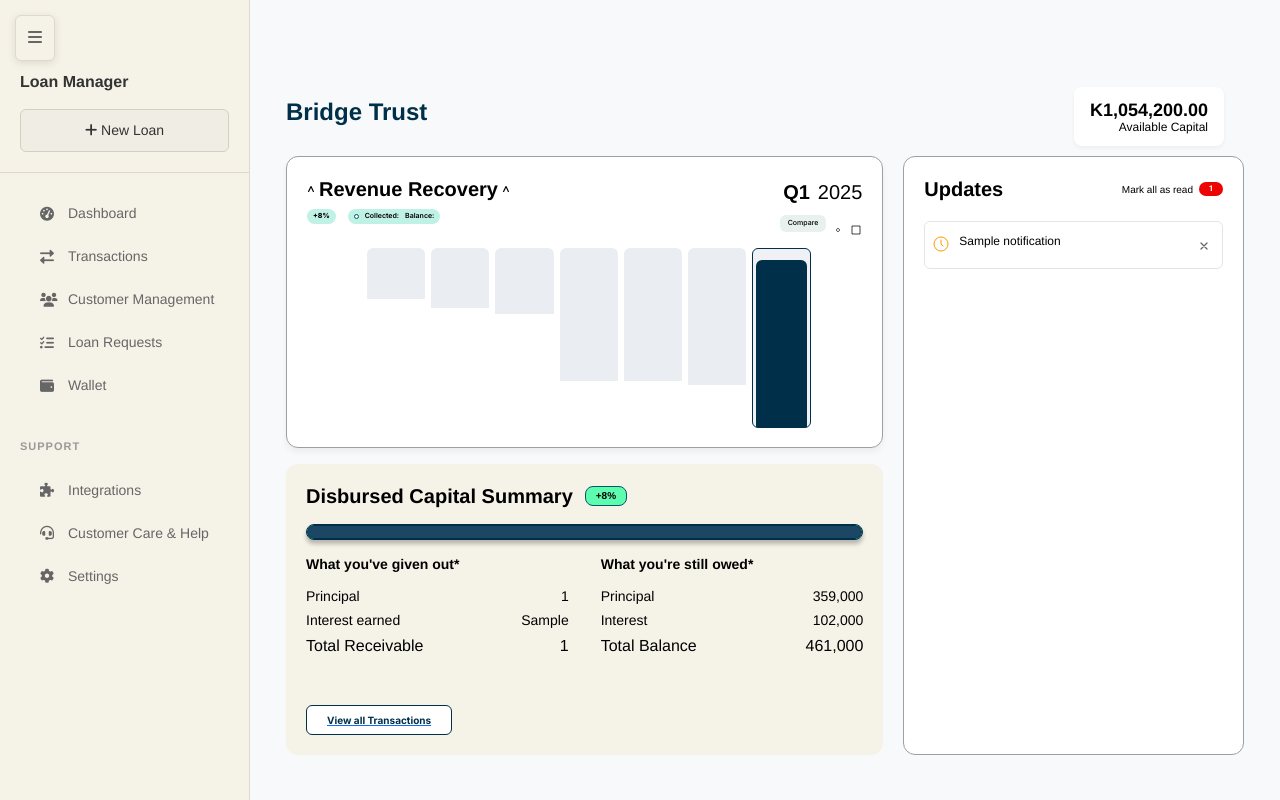
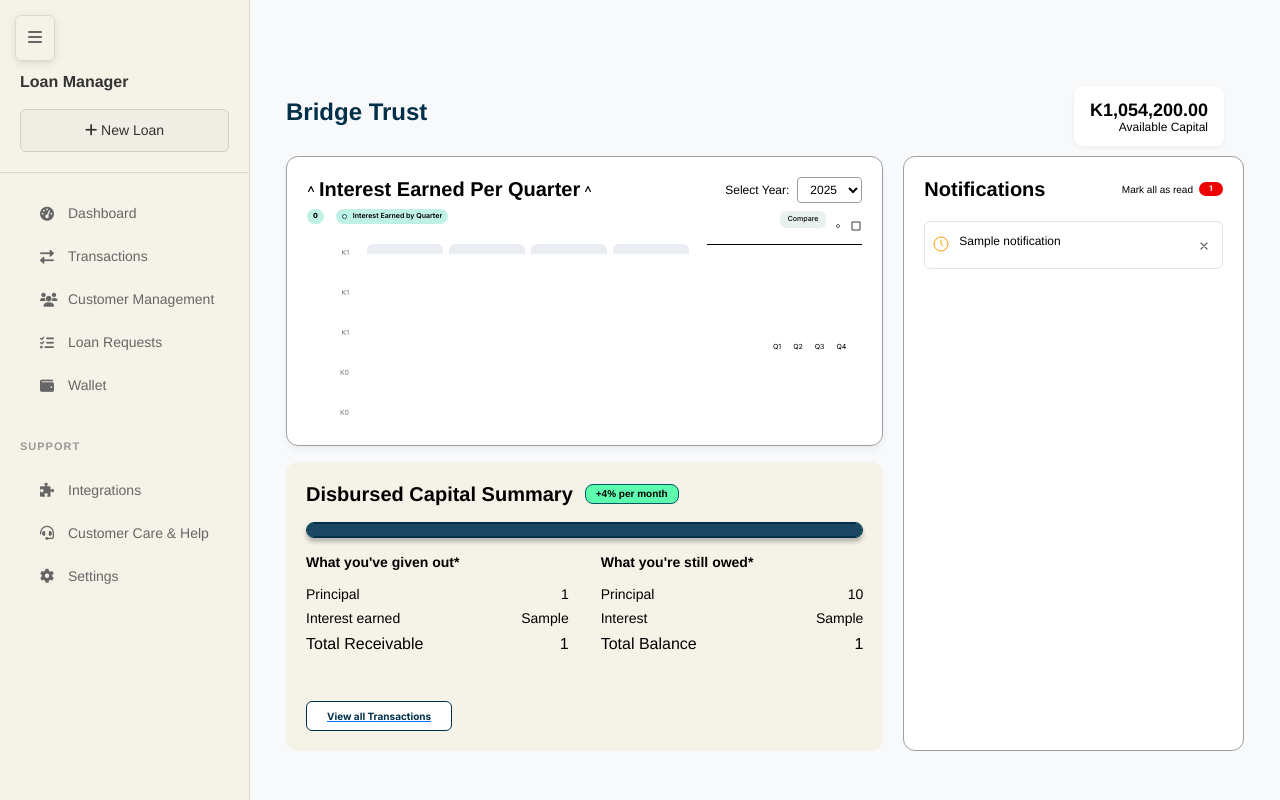
Before and after one commit to TheLeeshibnobi/bridgetrust_prototype, a Flask app: template templates/home.html in a window 1280 px wide. Run offline with Flask 3, Linux system fonts and the light colour scheme; the template is opened without the code that fills it: most values are stand-ins (such as "Sample title", 1, 10 or a date in 2020); parts of the project's set-up code (start-up, migrations or seed data) failed here and were passed over; some libraries are stand-ins or nearby versions; some web fonts are replaced.

Commit message:
created the bar chart to be dynamic with data from the database

```diff
--- a/loans.py
+++ b/loans.py
@@ -1382,7 +1382,3 @@ class Loans:
         # Create DataFrame
         loan_df = pd.DataFrame(rows, columns=columns)
         return loan_df
-
-
-test = Loans()
-print(test.get_repayment_summary('54317b45-edcd-4796-aaa2-a99f7e1efccb'))
--- a/main.py
+++ b/main.py
@@ -116,11 +116,13 @@ def login():
 
 @app.route('/home')
 def home():
-
     # Check if user is logged in and has a user type
     if 'email' not in session or 'user_type' not in session:
         flash('Please log in to access this page.', 'error')
         return redirect(url_for('login'))
+
+    # Get the year from query parameters, default to current year
+    selected_year = request.args.get('year', default=2025, type=int)
 
     home_manager = Home()
     notification_manager = Notifications()
@@ -128,13 +130,55 @@ def home():
     interest_earned = home_manager.interest_earned()
     total_receivables = home_manager.total_receivables()
     notifications = notification_manager.load_notifications()
+    interest_per_quarter = home_manager.interest_per_quarter(selected_year)
+    nominal_rate = home_manager.get_nominal_rate()
+    outstanding_principal_balance = home_manager.total_loan_disbursed() - home_manager.total_principal_repaid()
+
+    # calaculate expected interest
+    df = home_manager.get_repayment_summary_all()
+    total_expected_interest = df['Interest'].sum()
+
+    outstanding_interest = total_expected_interest - float(home_manager.total_interest_paid())
+    if outstanding_interest < 0:
+        outstanding_interest = 0  # just in case overpaid or rounding
+
+    total_owed = outstanding_principal_balance + outstanding_interest
 
     return render_template('home.html',
                            total_principal_given=total_principal_given,
+                           nominal_rate = nominal_rate,
                            interest_earned=interest_earned,
                            total_receivables=total_receivables,
-                           notifications = notifications
-                           )
+                           notifications=notifications,
+                           interest_per_quarter=interest_per_quarter,
+                           outstanding_principal_balance  = outstanding_principal_balance,
+                           outstanding_interest = outstanding_interest,
+                           total_owed = total_owed,
+                           selected_year=selected_year)
+
+
+@app.route('/get_interest_data/<int:year>')
+def get_interest_data(year):
+    """API endpoint to get interest data for a specific year"""
+    if 'email' not in session or 'user_type' not in session:
+        return jsonify({'error': 'Unauthorized'}), 401
+
+    try:
+        home_manager = Home()
+        interest_per_quarter = home_manager.interest_per_quarter(year)
+
+        if interest_per_quarter is None:
+            return jsonify({'error': 'Failed to fetch data'}), 500
+
+        return jsonify({
+            'success': True,
+            'data': interest_per_quarter,
+            'year': year
+        })
+
+    except Exception as e:
+        print(f"Error fetching interest data: {e}")
+        return jsonify({'error': 'Internal server error'}), 500
 
 
 
--- a/templates/home.html
+++ b/templates/home.html
@@ -190,6 +187,20 @@
         margin-bottom: 4px;
     }
 
+    .period-display label {
+        font-weight: 500;
+        color: #000000;
+        font-size: 12px;
+    }
+
+    .period-display select {
+        padding: 4px 8px;
+        border: 1px solid #9ca0a4;
+        border-radius: 4px;
+        font-size: 12px;
+        background-color: #ffffff;
+    }
+
     .quarter-text {
         font-weight: 700;
         color: #000000;
@@ -265,41 +276,16 @@
 
     .bar {
         position: relative;
-        width: 12%;
+        width: 23%;
         background-color: #eaedf1;
         border-radius: 6px 6px 0 0;
         align-self: stretch;
         transition: height 0.3s ease;
+        min-height: 10px;
     }
 
-    .bar:nth-child(1) { height: 28.88%; }
-    .bar:nth-child(2) { height: 33.88%; }
-    .bar:nth-child(3) { height: 37.22%; }
-    .bar:nth-child(4) { height: 74.44%; }
-    .bar:nth-child(5) { height: 74.44%; }
-    .bar:nth-child(6) { height: 76.66%; }
-    .bar:nth-child(7) { height: 93.33%; background-color: #e9edf0; }
-
-    .bar-highlighted {
-        position: relative;
-        width: 12%;
-        height: 100%;
-        background-color: #eff1f5;
-        border-radius: 6px;
-        border: 1px solid #003049;
-        align-self: stretch;
-        display: flex;
-        align-items: flex-end;
-        justify-content: center;
-    }
-
-    .bar-highlighted::after {
-        content: '';
-        position: relative;
-        width: 90%;
-        height: 93.33%;
+    .bar.highlighted {
         background-color: #003049;
-        border-radius: 6px 6px 0 0;
     }
 
     .y-axis {
@@ -859,7 +817,7 @@
                                 <svg class="arrow-icon" viewBox="0 0 10 10" fill="none" xmlns="http://www.w3.org/2000/svg">
                                     <path d="M2 8L5 2L8 8" stroke="#000" stroke-width="1.5" stroke-linecap="round" stroke-linejoin="round"/>
                                 </svg>
-                                <h2 class="card-title">Revenue Recovery</h2>
+                                <h2 class="card-title">Interest Earned Per Quarter</h2>
                                 <svg class="arrow-icon" viewBox="0 0 10 10" fill="none" xmlns="http://www.w3.org/2000/svg">
                                     <path d="M2 8L5 2L8 8" stroke="#000" stroke-width="1.5" stroke-linecap="round" stroke-linejoin="round"/>
                                 </svg>
@@ -867,19 +825,23 @@
                         </div>
                         <div class="metrics-row">
                             <div class="percentage-badge">
-                                <p class="percentage-text">+8%</p>
+                                <p class="percentage-text" id="growth-percentage">+0%</p>
                             </div>
                             <div class="legend">
                                 <div class="legend-dot"></div>
-                                <p class="legend-text">Collected:</p>
-                                <p class="legend-text">Balance:</p>
+                                <p class="legend-text">Interest Earned by Quarter</p>
                             </div>
                         </div>
                     </div>
                     <div class="card-controls">
                         <div class="period-display">
-                            <p class="quarter-text">Q1</p>
-                            <p class="year-text">2025</p>
+                            <label for="year-select">Select Year:</label>
+                            <select id="year-select" name="year" onchange="updateChart()">
+                                <option value="2025" {{ 'selected' if selected_year == 2025 else '' }}>2025</option>
+                                <option value="2024" {{ 'selected' if selected_year == 2024 else '' }}>2024</option>
+                                <option value="2023" {{ 'selected' if selected_year == 2023 else '' }}>2023</option>
+                                <option value="2022" {{ 'selected' if selected_year == 2022 else '' }}>2022</option>
+                            </select>
                         </div>
                         <div class="control-buttons">
                             <button class="compare-btn">Compare</button>
@@ -898,17 +860,22 @@
                 </div>
 
                 <div class="chart-container">
+                    <div class="chart-loading" id="chart-loading" style="display: none;">
+                        <div class="loading-spinner"></div>
+                    </div>
                     <div class="chart-wrapper">
-                        <div class="y-axis"></div>
-                        <div class="chart-bars">
-                            <div class="bar"></div>
-                            <div class="bar"></div>
-                            <div class="bar"></div>
-                            <div class="bar"></div>
-                            <div class="bar"></div>
-                            <div class="bar"></div>
-                            <div class="bar-highlighted"></div>
+                        <div class="y-axis" id="y-axis">
+                            <!-- Y-axis labels will be populated by JavaScript -->
                         </div>
+                        <div class="chart-bars" id="chart-bars">
+                            <!-- Bars will be populated by JavaScript -->
+                        </div>
+                    </div>
+                    <div class="x-axis">
+                        <div class="x-axis-label">Q1</div>
+                        <div class="x-axis-label">Q2</div>
+                        <div class="x-axis-label">Q3</div>
+                        <div class="x-axis-label">Q4</div>
                     </div>
                 </div>
             </div>
@@ -917,7 +884,7 @@
                 <div class="summary-header">
                     <h2 class="summary-title">Disbursed Capital Summary</h2>
                     <div class="growth-badge">
-                        <p class="growth-text">+8%</p>
+                        <p class="growth-text">+{{nominal_rate}}% per month</p>
                     </div>
                 </div>
 
@@ -947,15 +914,15 @@
                         <h3 class="column-title">What you're still owed*</h3>
                         <div class="summary-row">
                             <p class="summary-label">Principal</p>
-                            <p class="summary-value">359,000</p>
+                            <p class="summary-value">{{outstanding_principal_balance}}</p>
                         </div>
                         <div class="summary-row">
                             <p class="summary-label">Interest</p>
-                            <p class="summary-value">102,000</p>
+                            <p class="summary-value">{{outstanding_interest }}</p>
                         </div>
                         <div class="summary-row">
                             <p class="summary-total-label">Total Balance</p>
-                            <p class="summary-total-value">461,000</p>
+                            <p class="summary-total-value">{{total_owed}}</p>
                         </div>
                     </div>
                 </div>
@@ -970,7 +937,7 @@
 
         <aside class="updates-sidebar">
             <div class="updates-header">
-                <h2 class="updates-title">Updates</h2>
+                <h2 class="updates-title">Notifications</h2>
                 <div class="updates-controls">
                     <button class="mark-read-btn">Mark all as read</button>
                     <div class="notification-count">
@@ -1035,6 +1002,148 @@
 </div>
 
 <script>
+// Store the current interest data
+let currentInterestData = {{ interest_per_quarter | tojson }};
+
+// Chart configuration
+const chartConfig = {
+    colors: {
+        default: '#eaedf1',
+        highlighted: '#003049'
+    }
+};
+
+// Initialize the chart on page load
+document.addEventListener('DOMContentLoaded', function() {
+    renderChart(currentInterestData);
+});
+
+function formatCurrency(amount) {
+    return 'K' + parseFloat(amount).toLocaleString('en-US', {
+        minimumFractionDigits: 0,
+        maximumFractionDigits: 0
+    });
+}
+
+function calculateGrowthPercentage(data) {
+    const values = Object.values(data);
+    const total = values.reduce((sum, val) => sum + val, 0);
+
+    // Simple growth calculation - you can modify this logic based on your needs
+    const average = total / 4;
+    const lastQuarter = values[3]; // Q4
+
+    if (average === 0) return 0;
+    const growth = ((lastQuarter - average) / average * 100).toFixed(0);
+    return growth > 0 ? `+${growth}%` : `${growth}%`;
+}
+
+function renderChart(data) {
+    const chartBars = document.getElementById('chart-bars');
+    const yAxis = document.getElementById('y-axis');
+    const growthElement = document.getElementById('growth-percentage');
+
+    if (!chartBars || !yAxis || !data) {
+        console.error('Chart elements not found or data is null');
+        return;
+    }
+
+    // Clear existing content
+    chartBars.innerHTML = '';
+    yAxis.innerHTML = '';
+
+    // Get values and find max for scaling
+    const quarters = ['first quarter', 'second quarter', 'third quarter', 'fourth quarter'];
+    const values = quarters.map(q => data[q] || 0);
+    const maxValue = Math.max(...values, 1); // Ensure at least 1 to avoid division by zero
+
+    // Create Y-axis labels (5 levels)
+    const yAxisLevels = 5;
+    for (let i = 0; i < yAxisLevels; i++) {
+        const value = (maxValue / (yAxisLevels - 1)) * (yAxisLevels - 1 - i);
+        const label = document.createElement('div');
+        label.className = 'y-axis-label';
+        label.textContent = formatCurrency(value);
+        yAxis.appendChild(label);
+    }
+
+    // Create bars
+    quarters.forEach((quarter, index) => {
+        const value = values[index];
+        const height = maxValue > 0 ? (value / maxValue) * 100 : 10;
+
+        const bar = document.createElement('div');
+        bar.className = 'bar';
+        bar.style.height = `${Math.max(height, 5)}%`; // Minimum 5% height for visibility
+
+        // Highlight the bar with highest value
+        if (value === Math.max(...values) && value > 0) {
+            bar.classList.add('highlighted');
+        }
+
+        // Add hover effect with value display
+        bar.title = `${quarter.charAt(0).toUpperCase() + quarter.slice(1)}: ${formatCurrency(value)}`;
+
+        chartBars.appendChild(bar);
+    });
+
+    // Update growth percentage
+    if (growthElement) {
+        growthElement.textContent = calculateGrowthPercentage(data);
+    }
+}
+
+function updateChart() {
+    const yearSelect = document.getElementById('year-select');
+    const selectedYear = yearSelect.value;
+    const loadingElement = document.getElementById('chart-loading');
+
+    // Show loading state
+    if (loadingElement) {
+        loadingElement.style.display = 'flex';
+    }
+
+    // Fetch new data
+    fetch(`/get_interest_data/${selectedYear}`, {
+        method: 'GET',
+        headers: {
+            'Content-Type': 'application/json',
+            'X-Requested-With': 'XMLHttpRequest'
+        }
+    })
+    .then(response => {
+        if (!response.ok) {
+            throw new Error(`HTTP error! status: ${response.status}`);
+        }
+        return response.json();
+    })
+    .then(result => {
+        // Hide loading state
+        if (loadingElement) {
+            loadingElement.style.display = 'none';
+        }
+
+        if (result.success) {
+            currentInterestData = result.data;
+            renderChart(currentInterestData);
+        } else {
+            console.error('Error fetching data:', result.error);
+            showFlashMessage('Failed to load interest data for the selected year.', 'error');
+        }
+    })
+    .catch(error => {
+        console.error('Fetch error:', error);
+
+        // Hide loading state
+        if (loadingElement) {
+            loadingElement.style.display = 'none';
+        }
+
+        showFlashMessage('An error occurred while fetching chart data.', 'error');
+    });
+}
+
+// Notification deletion functions (keeping existing functionality)
 function deleteNotification(event, notificationId) {
     // Prevent the parent link from being triggered
     event.preventDefault();
@@ -1056,7 +1165,7 @@ function deleteNotification(event, notificationId) {
 
     // Send DELETE request to Flask route
     fetch(`/delete_notification/${notificationId}`, {
-        method: 'GET', // Your Flask route uses GET method
+        method: 'GET',
         headers: {
             'Content-Type': 'application/json',
             'X-Requested-With': 'XMLHttpRequest'
```
Also changed, not shown: other parts of templates/home.html (+24 -55 lines), home.py (+202 -0 lines).
